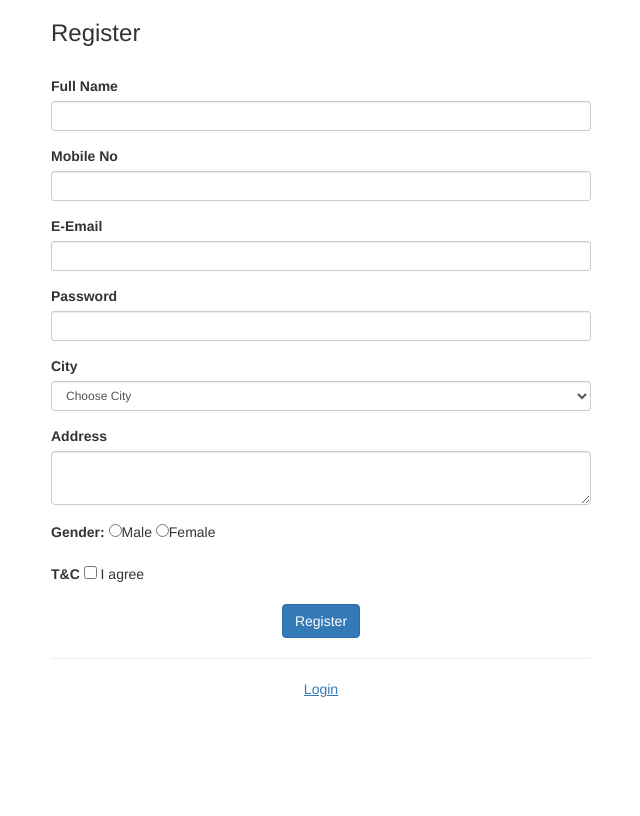
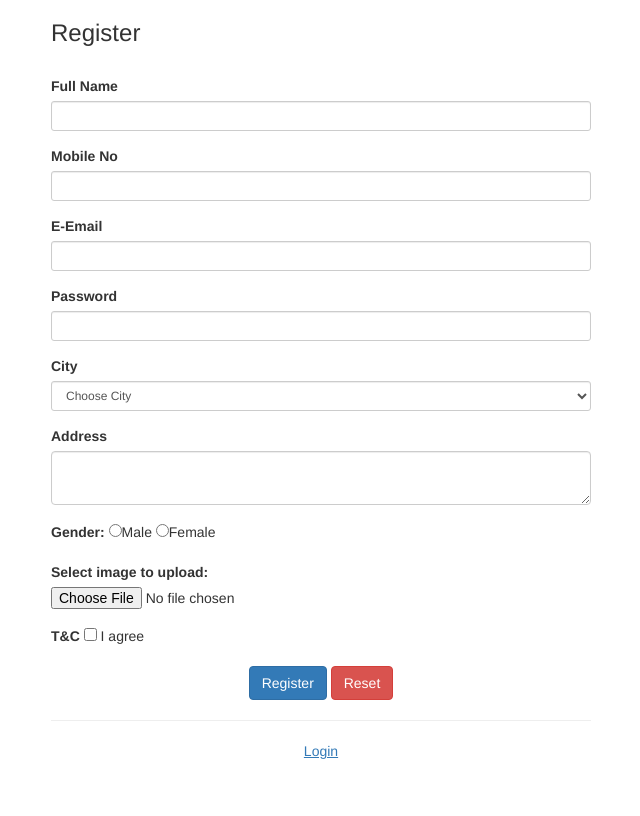
Before and after one commit to SubhadeepChoudhuri/PHP-Angular-JS-based-shopping-cart, a PHP site: page /register.php in a window 1280 px wide. Shown: the whole page, without its empty margins (319-959 px from the left). Before the commit the page ends 697 px from the top, so only its background shows below. Run offline with PHP 8.4, Linux system fonts and the light colour scheme.

Commit message:
Update register.php

```diff
--- a/register.php
+++ b/register.php
@@ -278,11 +278,11 @@
 	<i id="gendererror"></i>
 	</div>
 
-	<!--<div class="form-group">
+	<div class="form-group">
 	<label>Select image to upload:</label>
     <input type="file" name="user_image" id="user_image">
 	<i id="imageerror"></i>
-	</div>-->
+	</div>
 
 	<div class="form-group">
 	<label>T&C </label>
@@ -295,7 +295,7 @@
 						<div class="form-group text-center">
 
 							<button type="submit" name="register" id="register" class="btn btn-primary">Register</button>
-							<!--<button id="rstbtnregister" type="reset" class="btn btn-danger">Reset</button>-->
+							<button id="rstbtnregister" type="reset" class="btn btn-danger">Reset</button>
 
 							<hr>
 							<a href="login.php"><u>Login<u></a>
@@ -305,7 +305,7 @@
 						</form>
 
 	<script>
-/*	$(document).ready(function(){
+	$(document).ready(function(){
 
  $("#rstbtnregister").click(function(){
 
@@ -321,7 +321,7 @@
 
  });
 
-});*/
+});
 
 </script>
 
```
